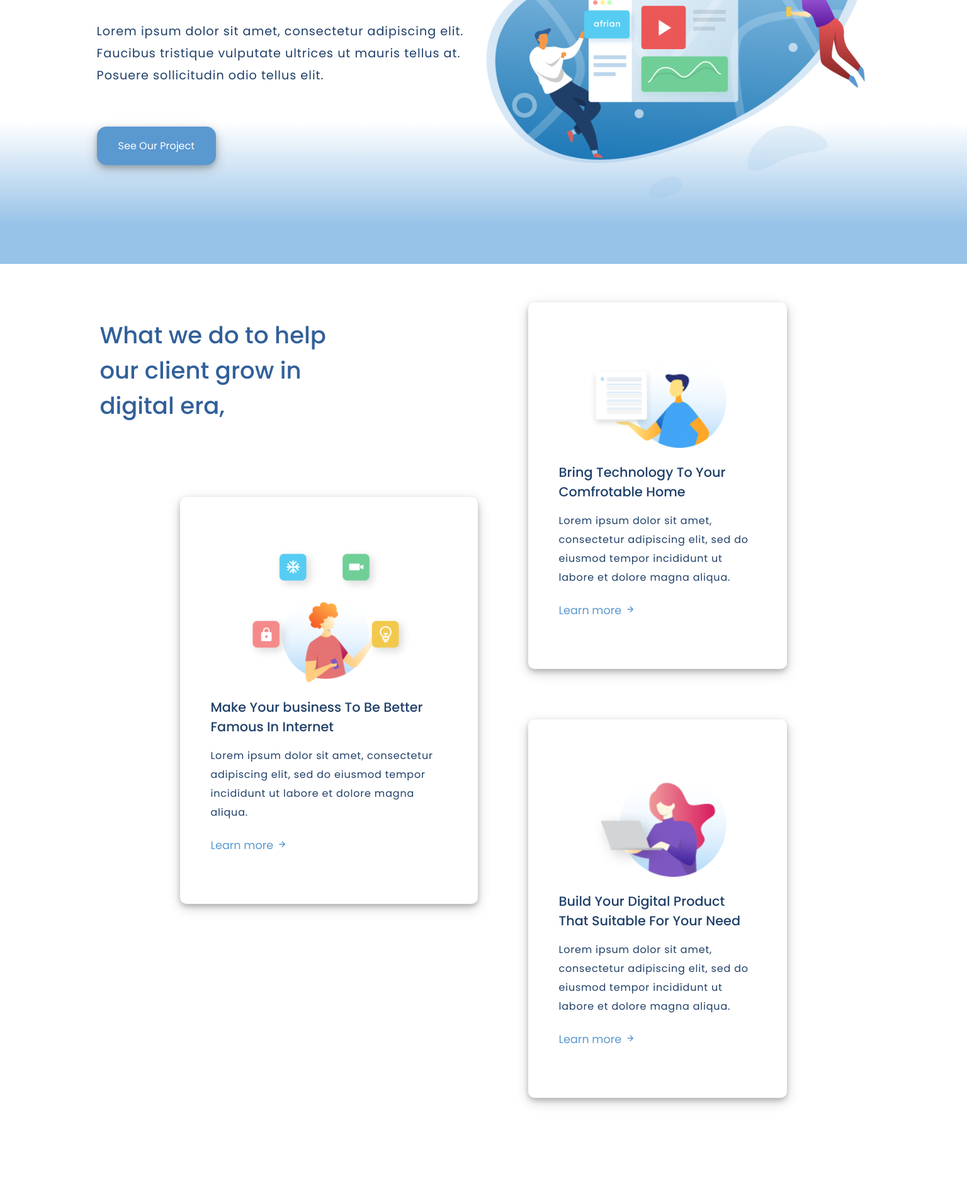
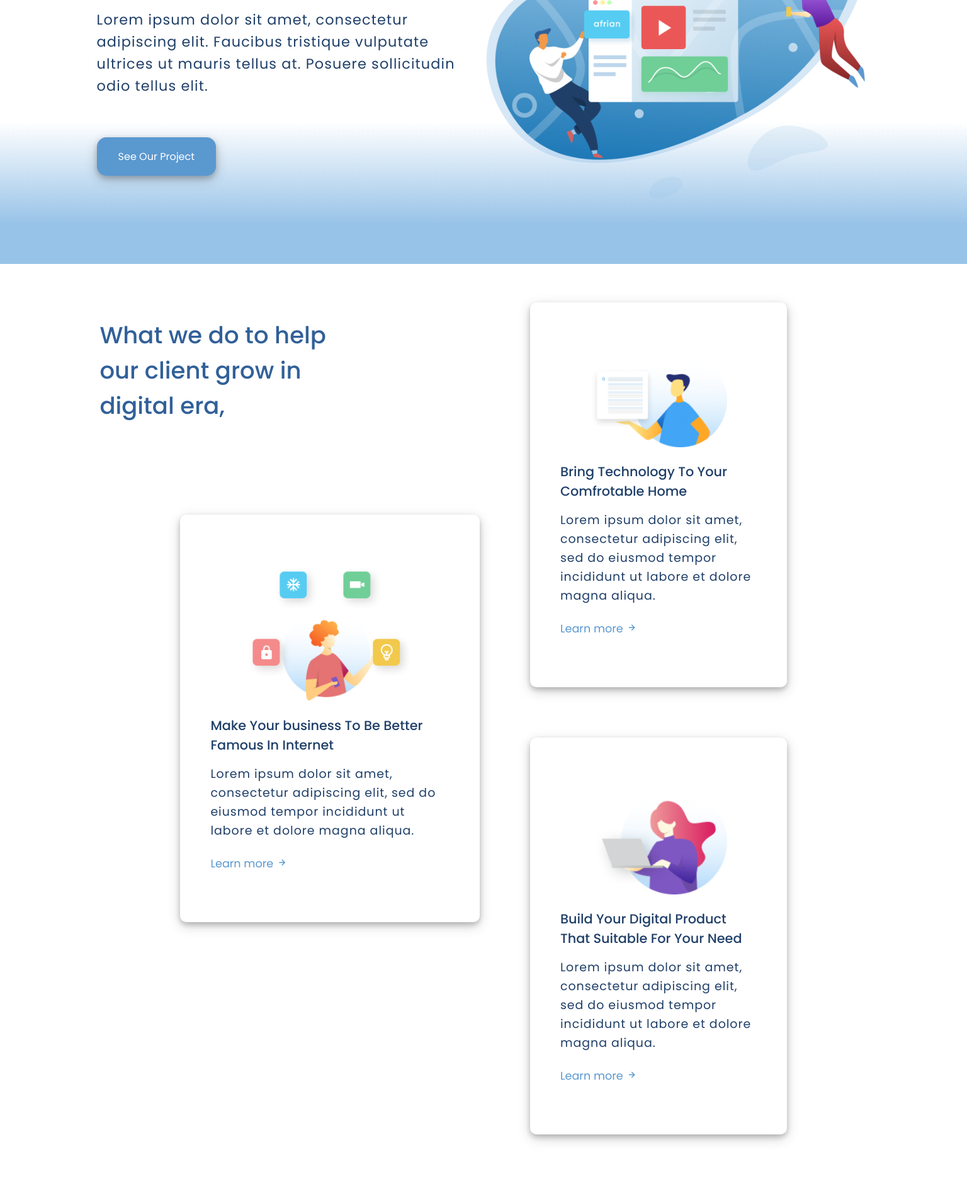
Before and after one commit to itsnevatha/Afrianska, a plain HTML site: page afrianska-website/index.html in a window 1536 px wide. Shown: the part 403-2297 px from the top of the page at 63% size. Drawn offline with nearby package versions, Linux system fonts and the light colour scheme.

Commit message:
Add files via upload

```diff
--- a/afrianska-website/index.html
+++ b/afrianska-website/index.html
@@ -47,8 +47,8 @@
                 <p>Lorem ipsum dolor sit amet, consectetur adipiscing elit, sed do eiusmod tempor incididunt ut labore et dolore magna aliqua. </p>
                 <button>Learn more <i class='bx bx-right-arrow-alt'></i></button>
             </div>
-            <div data-aos="fade-left" class="second-card-ection">
-                <div class="card">
+            <div  class="second-card-ection">
+                <div data-aos="fade-left" class="card">
                     <div class="cardimg">
                         <img src="./image/img2.png" alt="">
                     </div>
@@ -56,7 +56,7 @@
                     <p>Lorem ipsum dolor sit amet, consectetur adipiscing elit, sed do eiusmod tempor incididunt ut labore et dolore magna aliqua. </p>
                     <button>Learn more <i class='bx bx-right-arrow-alt'></i></button>
                 </div>
-                <div class="card margin-card">
+                <div data-aos="fade-left" class="card margin-card">
                     <div class="cardimg">
                         <img src="./image/img3.png" alt="">
                     </div>
--- a/afrianska-website/style.css
+++ b/afrianska-website/style.css
@@ -183,6 +183,7 @@ footer{
 }
 .copy-para p{
     color: rgba(255, 255, 255, 0.406);
+    padding: 2rem 0;
 }
 .middle-content p{
     color: rgba(255, 255, 255, 0.406);
@@ -302,7 +303,7 @@ footer{
         font-size: 55px;
     }
     .banner-content p{
-        font-size: 1.2rem;
+        font-size: 1.4rem;
         line-height: 35px;
     }
     footer{
@@ -412,6 +413,7 @@ footer{
     .main-list{
         display: grid;
         grid-template-columns: 2fr 1fr 1fr;
+        gap: 2rem;
     }
     .common-main h6{
         margin-top: unset;
@@ -422,4 +424,10 @@ footer{
     .header-section{
         margin: 1rem 0;
     }
+    .footer-overall p{
+        line-height: 3rem;
+    }
+    p{
+        font-size: 19px;
+    }
 }
```
